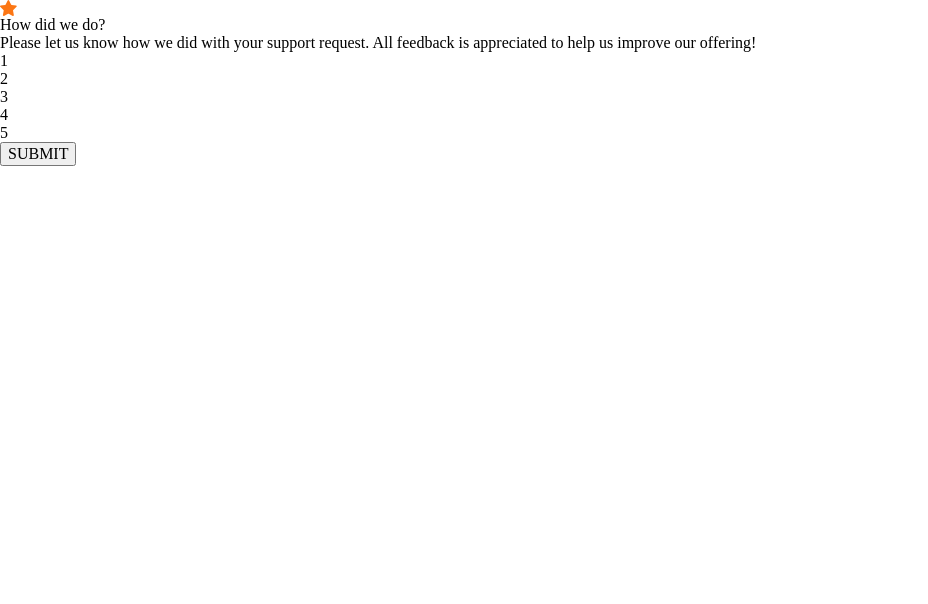
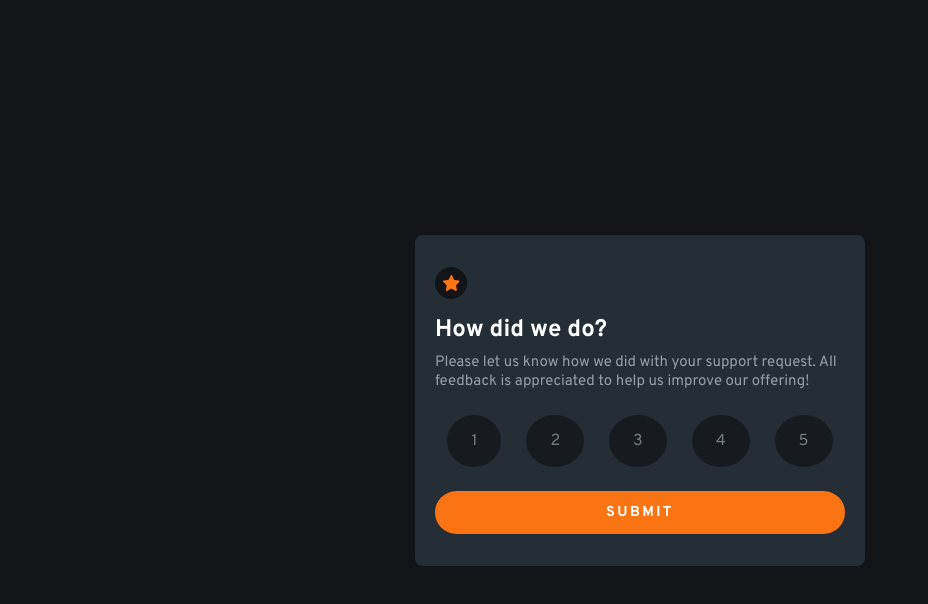
Before and after one commit to ryangholland/interactive-rating-component, a plain HTML site: page index.html in a window 1280 px wide. Shown: the whole page, without its empty margins (0-928 px from the left). Drawn offline with Linux system fonts and the light colour scheme.

Commit message:
Style rating container

```diff
--- a/style.css
+++ b/style.css
@@ -17,6 +17,7 @@
 * {
   margin: 0;
   font: inherit;
+  font-family: 'Overpass', sans-serif;
 }
 
 img,
@@ -26,6 +27,77 @@ svg {
 }
 
 body {
+  background-color: var(--clr-very-dark-blue);
+
+  height: 100vh;
+  display: grid;
+  place-items: center;
+}
+
+.rating-container {
+  max-width: 90%;
+  background-color: var(--clr-dark-blue);
+  color: var(--clr-neu-white);
+  padding: 2rem 1.25rem;
+  border-radius: 0.5rem;
+}
+
+.star-container {
+  background-color: var(--clr-very-dark-blue);
+  padding: 0.5rem;
+  width: 32px;
+  border-radius: 50%;
+  margin-bottom: 1rem;
+}
+
+h1 {
+  font-weight: 700;
+  font-size: 1.5rem;
+  margin-bottom: 0.5rem;
+}
+
+p {
+  font-size: 15px;
+  color: var(--clr-light-grey);
+  margin-bottom: 1.5rem;
+}
+
+.rating-choices-container {
+  display: flex;
+  justify-content: space-around;
+  margin-bottom: 1.5rem;
+}
+
+.rating-choices-container div {
+  padding: 1rem 1.5rem;
+  border-radius: 50%;
+  background-color: var(--clr-very-dark-blue);
+  color: var(--clr-light-grey);
+  opacity: 0.7;
+}
+
+button {
+  width: 100%;
+  background-color: var(--clr-pri-orange);
+  color: var(--clr-neu-white);
+  padding: 0.75rem;
+  border-radius: 2rem;
+  border: 0px;
+  font-weight: 700;
+  font-size: 0.9rem;
+  letter-spacing: 0.15rem;
+}
+
+button:hover {
+  cursor: pointer;
+  background-color: var(--clr-neu-white);
+  color: var(--clr-pri-orange);
+}
+
+@media (min-width: 500px) {
+  .rating-container {
+    max-width: 450px;
+  }
 }
 
 .inactive {
```
